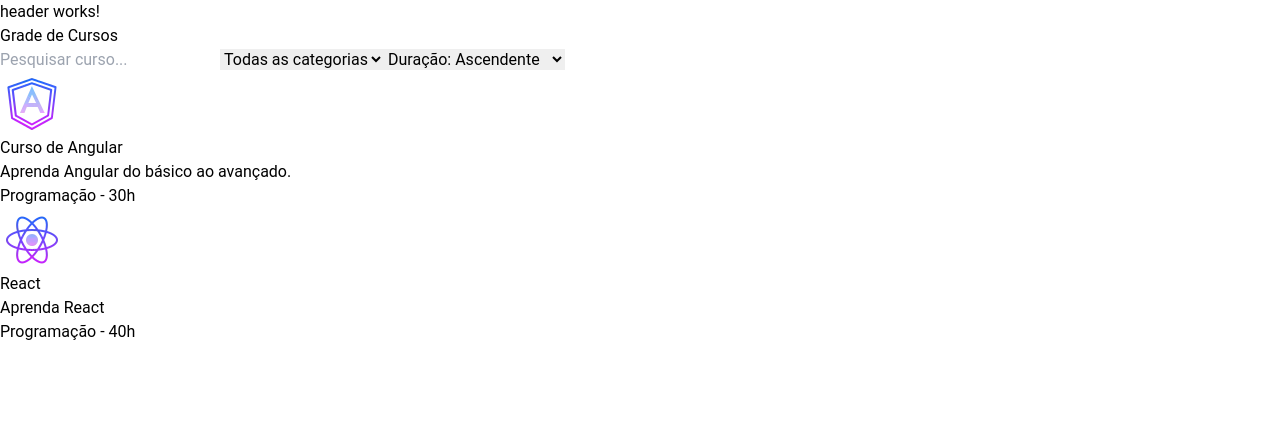
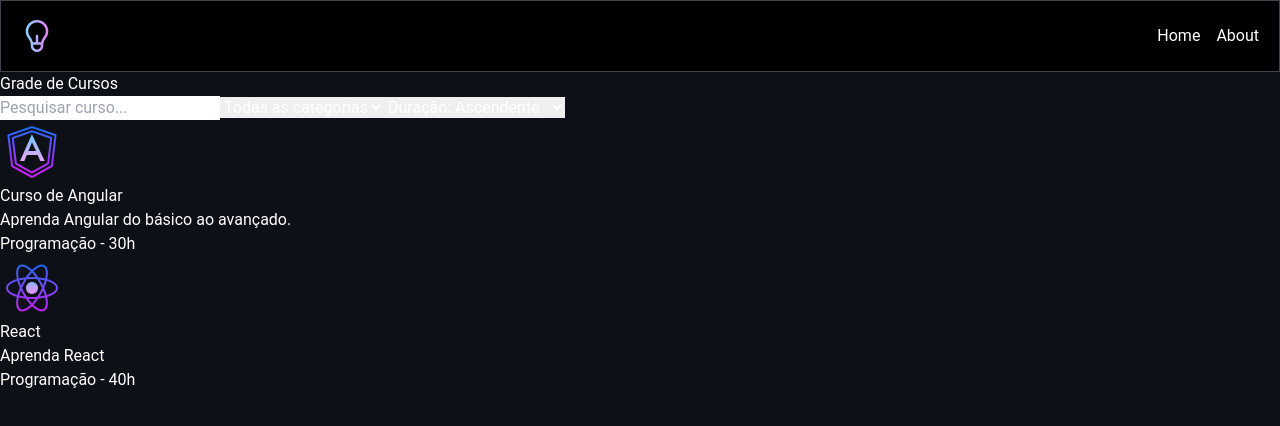
Before and after one commit to brunaa-f/online-courses, an Angular app: page /courses in a window 1280 px wide. Shown: the top 426 px of the page. Built offline with nearby package versions, Linux system fonts and the light colour scheme.

Commit message:
feat: add styling to the header

```diff
--- a/src/app/core/components/header/header.component.html
+++ b/src/app/core/components/header/header.component.html
@@ -1 +1,13 @@
-<p>header works!</p>
+<header class="bg-black text-white relative z-10 px-5 border-b border-[#3d444d] border-[0.0625rem]">
+  <div class=" mx-auto min-h-[70px] flex justify-between items-center">
+
+    <div class="text-xl font-semibold">
+      <img src="../../../../assets/logo.png" alt="Logo" class="h-8">
+    </div>
+
+    <nav class="flex space-x-4">
+      <a href="#" class="hover:text-purple-400">Home</a>
+      <a href="#" class="hover:text-purple-400">About</a>
+    </nav>
+  </div>
+</header>
--- a/src/styles.css
+++ b/src/styles.css
@@ -7,6 +7,13 @@
   box-sizing: border-box;
 }
 
+:root {
+  --bg-color: #0d1117;
+  --text-color: #ffffff;
+}
+
 body {
   font-family: "Roboto", sans-serif;
+  background-color: var(--bg-color);
+  color: var(--text-color);
 }/*# sourceMappingURL=styles.css.map */
--- a/src/styles.scss
+++ b/src/styles.scss
@@ -8,6 +8,13 @@
     box-sizing: border-box;
 }
 
+:root {
+    --bg-color: #0d1117;
+    --text-color: #ffffff;
+}
+
 body {
     font-family: 'Roboto', sans-serif;
+    background-color: var(--bg-color);
+    color: var(--text-color);
 }
```
Also changed, not shown: src/assets/logo.png (added), 1 other file (tests, documents, lock files or other folders).
